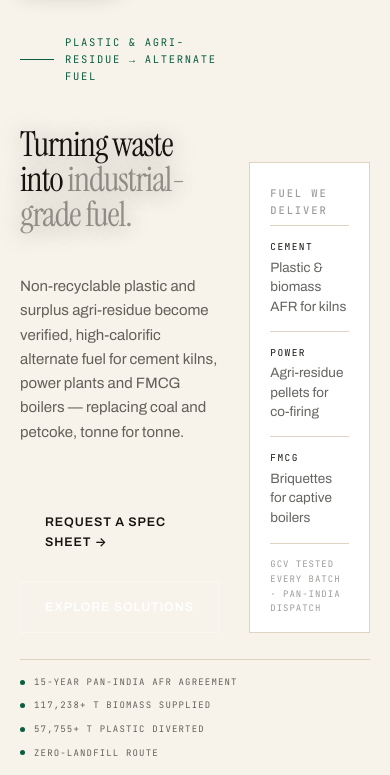
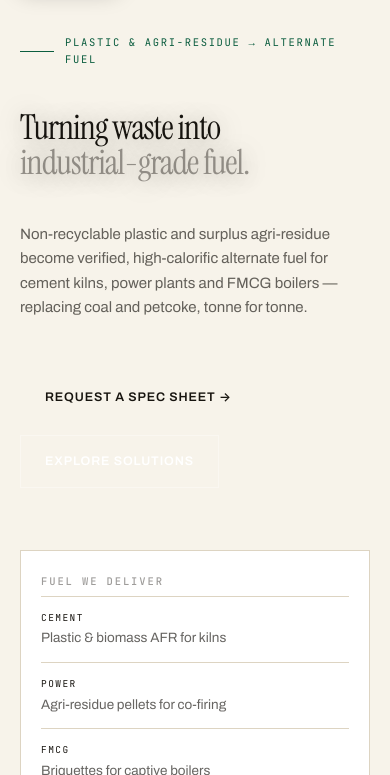
Before and after one commit to enviroenablerscc/website, a plain HTML site: page index.html in a window 390 px wide. Shown: the part 69-844 px from the top of the page. Drawn offline with Linux system fonts and the light colour scheme.

Commit message:
v20 — hero stacks on tablet and mobile

```diff
--- a/assets/site.css
+++ b/assets/site.css
@@ -2468,3 +2468,14 @@ body.home .hero .hero-rail { margin-top: clamp(26px, 3.4vw, 46px) !important; }
   body.home .hero h1 { font-size: clamp(30px, 8.8vw, 42px) !important; max-width: 100% !important; line-height: 1.02 !important; }
   body.home .hero .wrap { padding-top: calc(69px + 34px) !important; }
 }
+
+/* v20 — hero single column below 1024 (v19 grid was overriding the stack rule) */
+@media (max-width: 1024px) {
+  body.home .hero .hero-grid { grid-template-columns: 1fr !important; }
+  body.home .hero-panel { order: 2; max-width: 560px; }
+  body.home .hero h1 { max-width: 26ch !important; }
+}
+@media (max-width: 700px) {
+  body.home .hero h1 { max-width: 100% !important; }
+  body.home .hero-panel { max-width: none; }
+}
```
